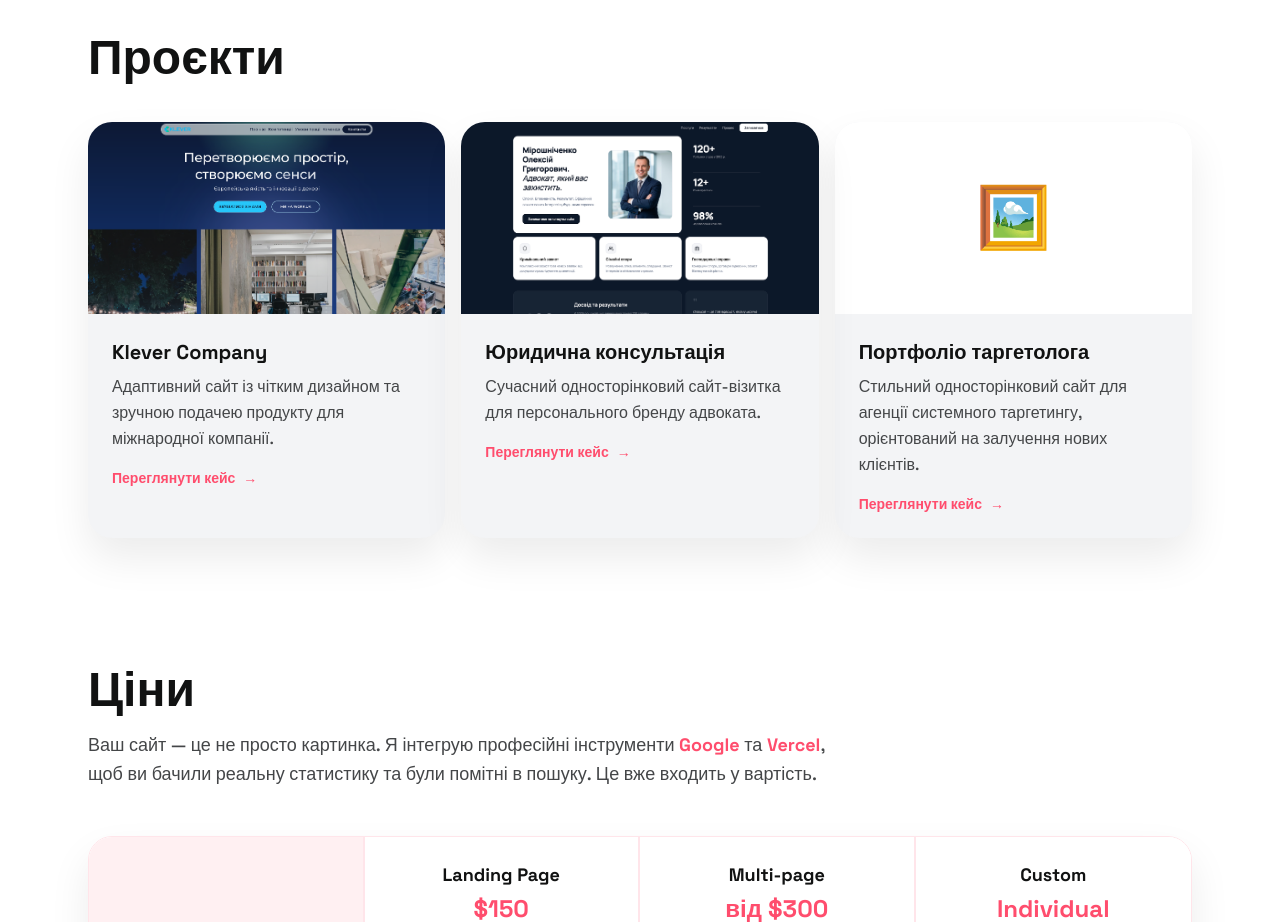
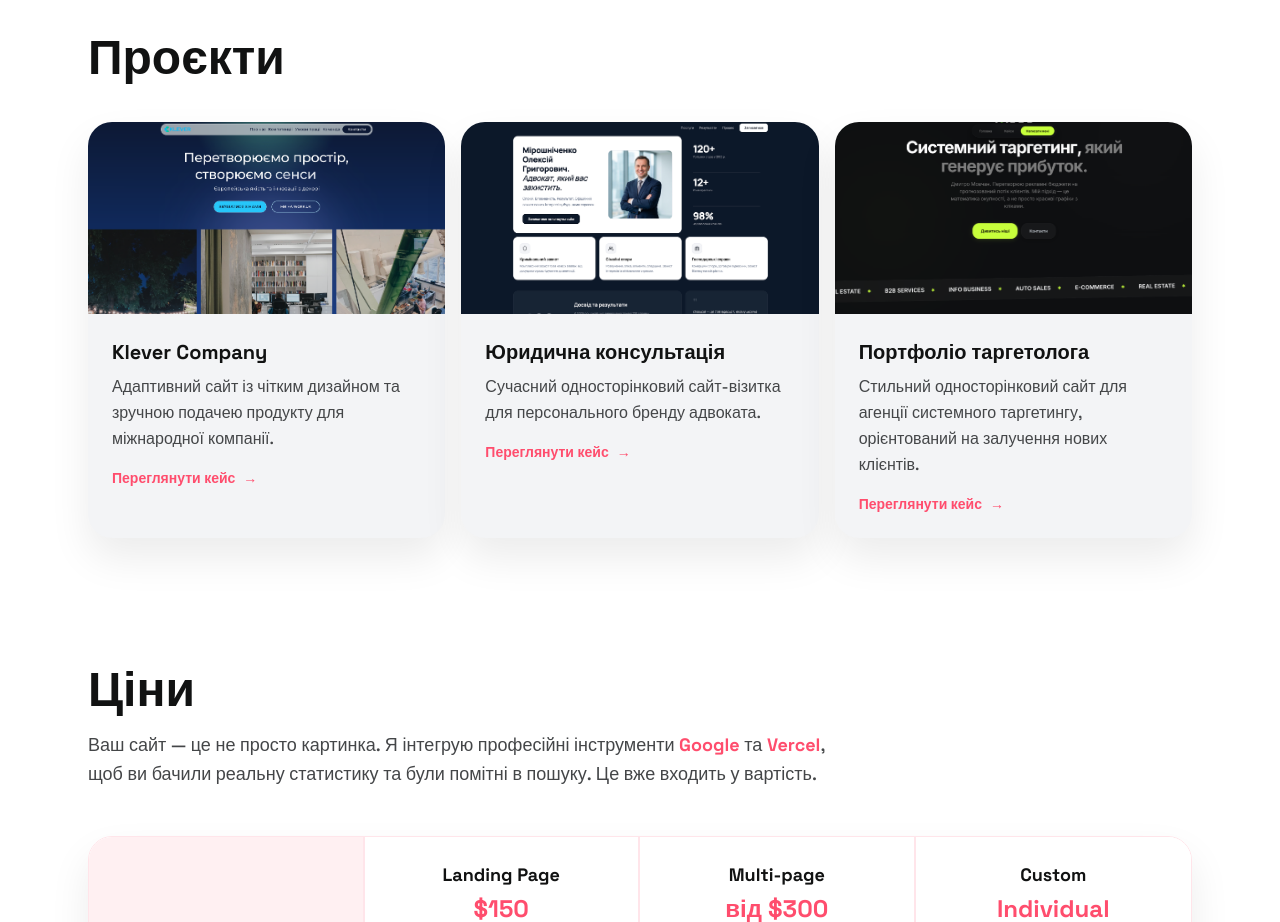
Before and after one commit to ratatoskodessa-boop/mysite, a Next.js app: page / in a window 1280 px wide. Shown: the part 2280-3202 px from the top of the page. Built offline with nearby package versions, Linux system fonts and the light colour scheme.

Commit message:
Update Projects.tsx

```diff
--- a/src/components/Projects.tsx
+++ b/src/components/Projects.tsx
@@ -83,6 +83,8 @@ export default function Projects() {
         <ProjectCard
           title="Портфоліо таргетолога"
           description="Стильний односторінковий сайт для агенції системного таргетингу, орієнтований на залучення нових клієнтів."
+          imageSrc="/mads-case.png"
+          href="https://mads-portfolio-liard.vercel.app/"
           delay={0.16}
         />
       </div>
```
